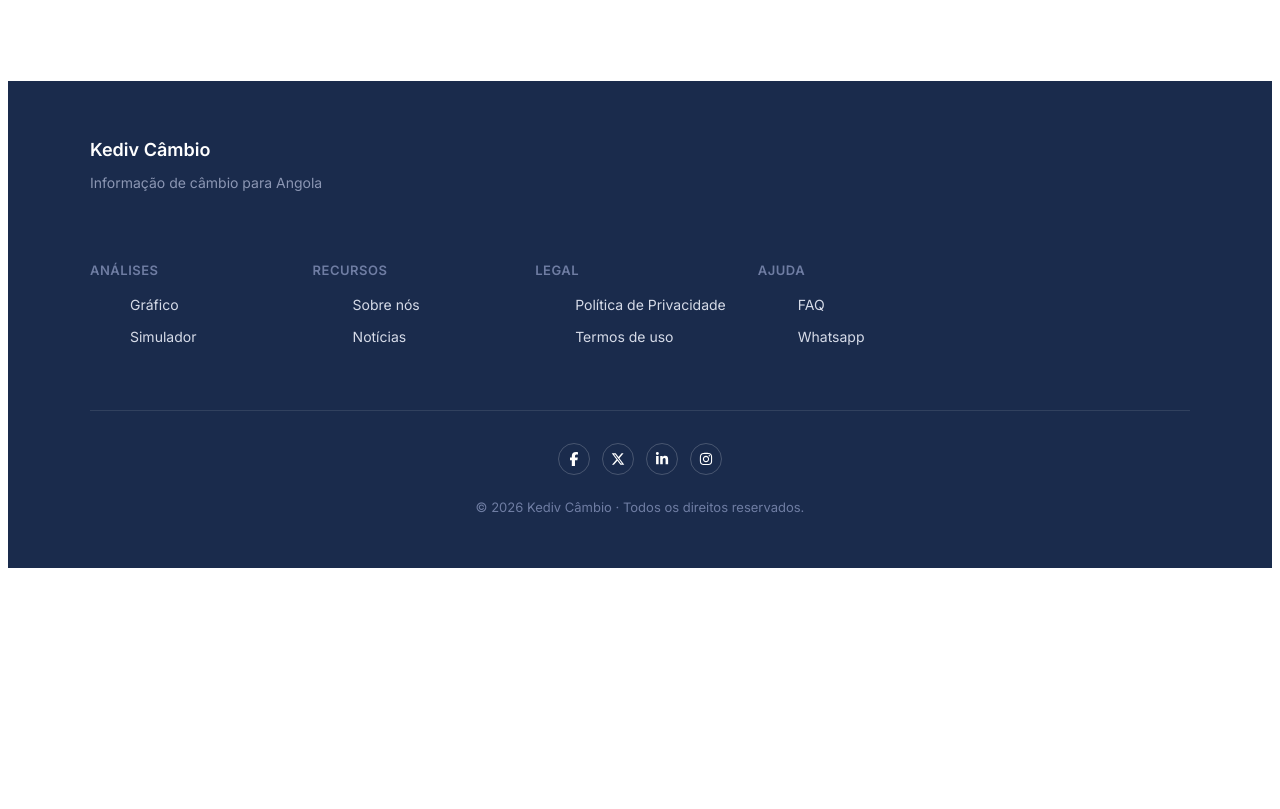
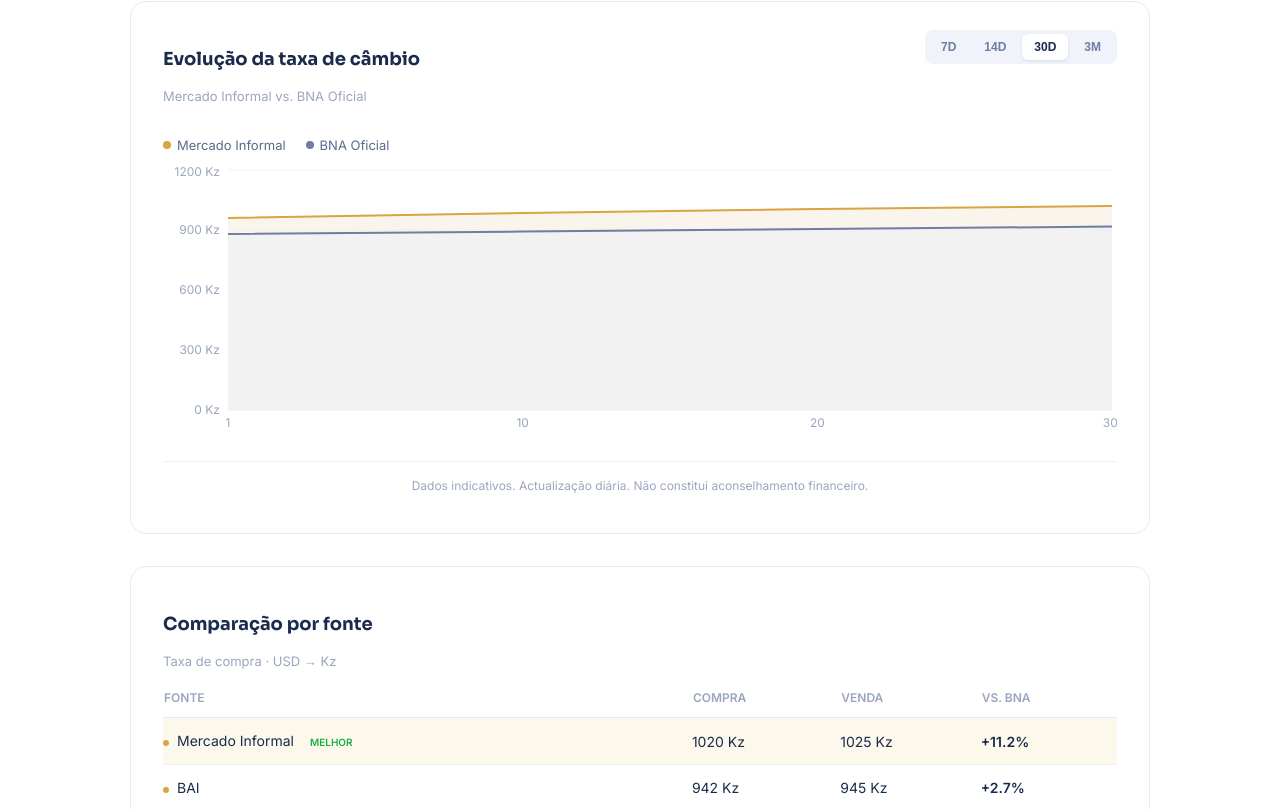
Before and after one commit to Stormzy377/Kediv-cambio, a React (Vite) app: page /analises in a window 1280 px wide. Shown: the part 771-1580 px from the top of the page. Before the commit the page ends 1347 px from the top, so only its background shows below. Built offline with nearby package versions, Linux system fonts and the light colour scheme; the HTML template or start-up script is replaced by a standard one.

Commit message:
feat: página de análise quase finalisada

```diff
--- a/src/components/Analytics/Analytics.module.css
+++ b/src/components/Analytics/Analytics.module.css
@@ -155,3 +155,148 @@
   font-size: 13px;
   color: #8b96b3;
 }
+
+.card {
+  background-color: #ffffff;
+  border: 1px solid #e4e9f2;
+  border-radius: 16px;
+  padding: 28px 32px;
+  margin-bottom: 32px;
+}
+
+.chartHeader {
+  display: flex;
+  justify-content: space-between;
+  align-items: flex-start;
+  flex-wrap: wrap;
+  gap: 16px;
+  margin-bottom: 20px;
+}
+
+.chartTitle {
+  font-size: 18px;
+  font-weight: 700;
+  color: #1a2b4c;
+}
+
+.chartSubtitle {
+  font-size: 13px;
+  color: #9aa6bf;
+}
+
+.rangeTabs {
+  display: flex;
+  gap: 4px;
+  background-color: #f0f3fa;
+  border-radius: 8px;
+  padding: 4px;
+}
+
+.rangeTab {
+  border: none;
+  background: none;
+  padding: 6px 12px;
+  border-radius: 6px;
+  font-size: 12px;
+  font-weight: 600;
+  color: #6f7da3;
+  cursor: pointer;
+}
+
+.rangeTabActive {
+  background-color: #ffffff;
+  color: #1a2b4c;
+  box-shadow: 0 1px 3px rgba(0, 0, 0, 0.1);
+}
+
+.legend {
+  display: flex;
+  gap: 20px;
+  margin-bottom: 12px;
+}
+
+.legendItem {
+  display: flex;
+  align-items: center;
+  gap: 6px;
+  font-size: 13px;
+  color: #5a6b8c;
+}
+
+.legendDotInformal,
+.legendDotBna {
+  width: 8px;
+  height: 8px;
+  border-radius: 50%;
+}
+
+.legendDotInformal {
+  background-color: #d9a441;
+}
+
+.legendDotBna {
+  background-color: #6f7da3;
+}
+
+.chartFootnote {
+  text-align: center;
+  font-size: 12px;
+  color: #9aa6bf;
+  margin-top: 16px;
+  padding-top: 16px;
+  border-top: 1px solid #eef1f7;
+}
+
+.rankTable {
+  width: 100%;
+  border-collapse: collapse;
+  margin-top: 20px;
+}
+
+.rankTable th {
+  text-align: left;
+  font-size: 12px;
+  font-weight: 600;
+  color: #9aa6bf;
+  text-transform: uppercase;
+  padding-bottom: 12px;
+  border-bottom: 1px solid #e4e9f2;
+}
+
+.rankTable td {
+  padding: 14px 0;
+  font-size: 14px;
+  color: #1a2b4c;
+  border-bottom: 1px solid #eef1f7;
+}
+
+.rankRowBest {
+  background-color: #fdf8ec;
+}
+
+.rankDot {
+  display: inline-block;
+  width: 6px;
+  height: 6px;
+  border-radius: 50%;
+  background-color: #d9a441;
+  margin-right: 8px;
+}
+
+.bestBadge {
+  display: inline-block;
+  color: #19b142;
+  font-size: 10px;
+  font-weight: 700;
+  padding: 2px 8px;
+  margin-left: 8px;
+}
+
+.rankPositive {
+  color: #1fa855;
+  font-weight: 600;
+}
+
+.rankDash {
+  color: #9aa6bf;
+}
--- /dev/null
+++ b/src/components/Analytics/RateEvolutionChart.jsx
@@ -0,0 +1,84 @@
+import {
+  AreaChart,
+  Area,
+  XAxis,
+  YAxis,
+  CartesianGrid,
+  ResponsiveContainer,
+} from 'recharts';
+import styles from './Analytics.module.css';
+
+const chartDataByRange = {
+  '7D': [
+    { day: 'Seg', informal: 1000, bna: 902 },
+    { day: 'Ter', informal: 1005, bna: 904 },
+    { day: 'Qua', informal: 1008, bna: 905 },
+    { day: 'Qui', informal: 1012, bna: 907 },
+    { day: 'Sex', informal: 1015, bna: 910 },
+    { day: 'Sáb', informal: 1018, bna: 913 },
+    { day: 'Dom', informal: 1020, bna: 917 },
+  ],
+  '14D': [
+    { day: '1', informal: 985, bna: 895 },
+    { day: '4', informal: 995, bna: 898 },
+    { day: '7', informal: 1005, bna: 903 },
+    { day: '10', informal: 1012, bna: 908 },
+    { day: '14', informal: 1020, bna: 917 },
+  ],
+  '30D': [
+    { day: '1', informal: 960, bna: 880 },
+    { day: '10', informal: 985, bna: 892 },
+    { day: '20', informal: 1005, bna: 905 },
+    { day: '30', informal: 1020, bna: 917 },
+  ],
+  '3M': [
+    { day: 'Fev', informal: 900, bna: 850 },
+    { day: 'Mar', informal: 950, bna: 875 },
+    { day: 'Abr', informal: 1020, bna: 917 },
+  ],
+};
+
+function RateEvolutionChart({ range }) {
+  const data = chartDataByRange[range];
+
+  return (
+    <div className={styles.chartArea}>
+      <ResponsiveContainer width="100%" height={280}>
+        <AreaChart data={data}>
+          <CartesianGrid stroke="#eef1f7" vertical={false} />
+          <XAxis
+            dataKey="day"
+            stroke="#9aa6bf"
+            fontSize={12}
+            tickLine={false}
+            axisLine={false}
+          />
+          <YAxis
+            stroke="#9aa6bf"
+            fontSize={12}
+            tickLine={false}
+            axisLine={false}
+            tickFormatter={(value) => `${value} Kz`}
+          />
+
+          <Area
+            type="monotone"
+            dataKey="informal"
+            stroke="#d9a441"
+            fill="#f5efe0"
+            strokeWidth={2}
+          />
+          <Area
+            type="monotone"
+            dataKey="bna"
+            stroke="#6f7da3"
+            fill="#eef1f7"
+            strokeWidth={2}
+          />
+        </AreaChart>
+      </ResponsiveContainer>
+    </div>
+  );
+}
+
+export default RateEvolutionChart;
--- /dev/null
+++ b/src/components/Analytics/RateEvolutionSection.jsx
@@ -0,0 +1,49 @@
+import { useState } from 'react';
+import RateEvolutionChart from './RateEvolutionChart';
+import styles from './Analytics.module.css';
+
+const ranges = ['7D', '14D', '30D', '3M'];
+
+function RateEvolutionSection() {
+  const [range, setRange] = useState('30D');
+
+  return (
+    <div className={styles.card}>
+      <div className={styles.chartHeader}>
+        <div>
+          <h3 className={styles.chartTitle}>Evolução da taxa de câmbio</h3>
+          <p className={styles.chartSubtitle}>Mercado Informal vs. BNA Oficial</p>
+        </div>
+
+        <div className={styles.rangeTabs}>
+          {ranges.map((r) => (
+            <button
+              key={r}
+              className={r === range ? `${styles.rangeTab} ${styles.rangeTabActive}` : styles.rangeTab}
+              onClick={() => setRange(r)}
+            >
+              {r}
+            </button>
+          ))}
+        </div>
+      </div>
+
+      <div className={styles.legend}>
+        <span className={styles.legendItem}>
+          <span className={styles.legendDotInformal} /> Mercado Informal
+        </span>
+        <span className={styles.legendItem}>
+          <span className={styles.legendDotBna} /> BNA Oficial
+        </span>
+      </div>
+
+      <RateEvolutionChart range={range} />
+
+      <p className={styles.chartFootnote}>
+        Dados indicativos. Actualização diária. Não constitui aconselhamento financeiro.
+      </p>
+    </div>
+  );
+}
+
+export default RateEvolutionSection;
--- /dev/null
+++ b/src/components/Analytics/SourceComparisonTable.jsx
@@ -0,0 +1,63 @@
+import styles from './Analytics.module.css';
+
+const sources = [
+  { name: 'Mercado Informal', buy: 1020, sell: 1025, vsBna: '+11.2%', isInformal: true },
+  { name: 'BAI', buy: 942, sell: 945, vsBna: '+2.7%' },
+  { name: 'BFA', buy: 938, sell: 941, vsBna: '+2.3%' },
+  { name: 'BIC', buy: 935, sell: 939, vsBna: '+2.0%' },
+  { name: 'Millennium Atlântico', buy: 932, sell: 936, vsBna: '+1.6%' },
+  { name: 'Standard Bank', buy: 930, sell: 934, vsBna: '+1.4%' },
+  { name: 'Banco Keve', buy: 928, sell: 932, vsBna: '+1.2%' },
+  { name: 'Caixa Angola', buy: 926, sell: 930, vsBna: '+1.0%' },
+  { name: 'Western Union', buy: 921, sell: 924, vsBna: '+0.4%' },
+  { name: 'BNA (Referência)', buy: 917, sell: 919, vsBna: '—', isReference: true },
+];
+
+function SourceComparisonTable() {
+  // ordena por taxa de compra, do maior para o menor —
+  // exceto o BNA, que fica sempre no fim por ser a referência
+  const sorted = [...sources].sort((a, b) => {
+    if (a.isReference) return 1;
+    if (b.isReference) return -1;
+    return b.buy - a.buy;
+  });
+
+  return (
+    <div className={styles.card}>
+      <h3 className={styles.chartTitle}>Comparação por fonte</h3>
+      <p className={styles.chartSubtitle}>Taxa de compra · USD → Kz</p>
+
+      <table className={styles.rankTable}>
+        <thead>
+          <tr>
+            <th>Fonte</th>
+            <th>Compra</th>
+            <th>Venda</th>
+            <th>vs. BNA</th>
+          </tr>
+        </thead>
+        <tbody>
+          {sorted.map((source, index) => (
+            <tr
+              key={source.name}
+              className={index === 0 ? styles.rankRowBest : styles.rankRow}
+            >
+              <td>
+                <span className={styles.rankDot} />
+                {source.name}
+                {index === 0 && <span className={styles.bestBadge}>MELHOR</span>}
+              </td>
+              <td>{source.buy} Kz</td>
+              <td>{source.sell} Kz</td>
+              <td className={source.isReference ? styles.rankDash : styles.rankPositive}>
+                {source.vsBna}
+              </td>
+            </tr>
+          ))}
+        </tbody>
+      </table>
+    </div>
+  );
+}
+
+export default SourceComparisonTable;
--- a/src/components/RatesSection/RatesSection.module.css
+++ b/src/components/RatesSection/RatesSection.module.css
@@ -130,19 +130,43 @@
 }
 
 .ctaButton {
+  display: inline-flex;
+  align-items: center;
+  justify-content: center;
+
   background-color: #1a2b4c;
   color: #ffffff;
-  border: none;
+  text-decoration: none;
   border-radius: 999px;
   padding: 14px 32px;
   font-weight: 600;
   font-size: 15px;
   cursor: pointer;
-  transition: transform 0.2s ease-in-out;
+  transition: background-color 0.2s ease;
 }
 
 .ctaButton:hover {
-  transform: scale(1.05);
+  background-color: #ffffff;
+  border: 1px solid #1a2b4c;
+  color: #000;
+}
+
+.ctaArrowWrap {
+  display: inline-flex;
+  align-items: center;
+  overflow: hidden;
+
+  max-width: 0;
+  opacity: 0;
+  margin-left: 0;
+
+  transition: max-width 0.25s ease, opacity 0.25s ease, margin-left 0.25s ease;
+}
+
+.ctaButton:hover .ctaArrowWrap {
+  max-width: 20px;
+  opacity: 1;
+  margin-left: 8px;
 }
 
 
--- a/src/pages/Analises.jsx
+++ b/src/pages/Analises.jsx
@@ -3,6 +3,10 @@ import CurrencyTabs from "../components/Analytics/CurrencyTabs";
 import styles from "./Analises.module.css";
 import StatCardsRow from "../components/Analytics/StatCardsRow";
 import DifferentialBanner from "../components/Analytics/DifferentialBanner";
+import RateEvolutionSection from '../components/Analytics/RateEvolutionSection';
+import SourceComparisonTable from '../components/Analytics/SourceComparisonTable';
+
+
 
 function Analises() {
   const [selectedCurrency, setSelectedCurrency] = useState('USD');
@@ -18,6 +22,8 @@ function Analises() {
         value="+11.2 %"
         note="+103 Kz/unidade"
       />
+      <RateEvolutionSection />
+      <SourceComparisonTable />
     </main>
   );
 }
--- a/src/pages/Home.jsx
+++ b/src/pages/Home.jsx
@@ -1,6 +1,7 @@
 import Hero from "../components/Hero/Hero";
 import Features from "../components/FeatureBadges/Features";
 import RatesSection from "../components/RatesSection/RatesSection";
+import RatesTable from "../components/RatesSection/RatesTable"
 import LogosMarquee from "../components/LogosMarquee/LogosMarquee";
 import WhySection from "../components/WhySection/WhySection";
 import HighlightsSection from "../components/HighlightsSection/HighlightsSection";
@@ -11,6 +12,7 @@ function Home() {
       <Hero />
       <Features />
       <RatesSection />
+      <RatesTable />
       <LogosMarquee />
       <WhySection />
       <HighlightsSection />
```
Also changed, not shown: src/components/RatesSection/RatesTable.jsx (+18 -10 lines).
